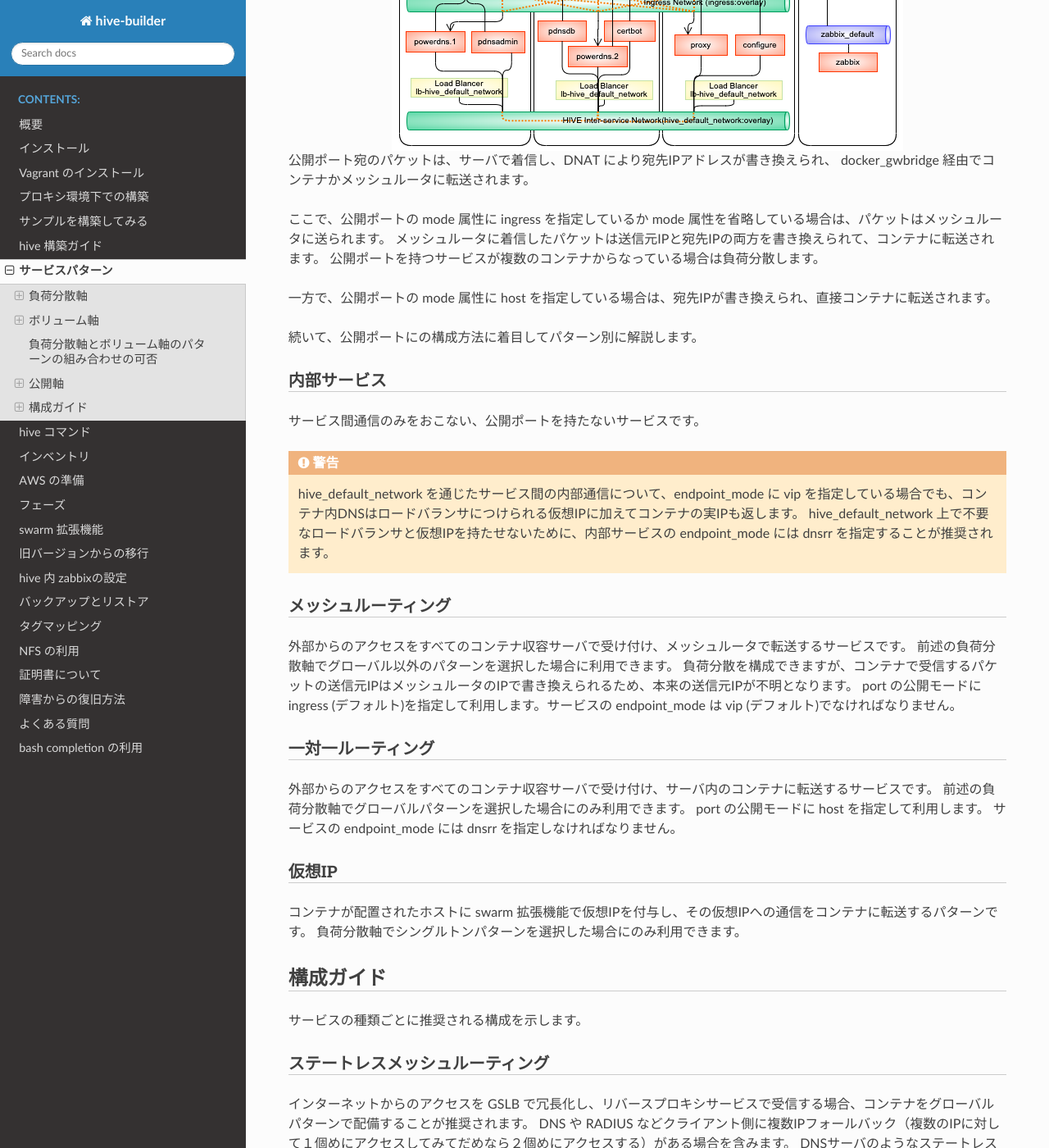
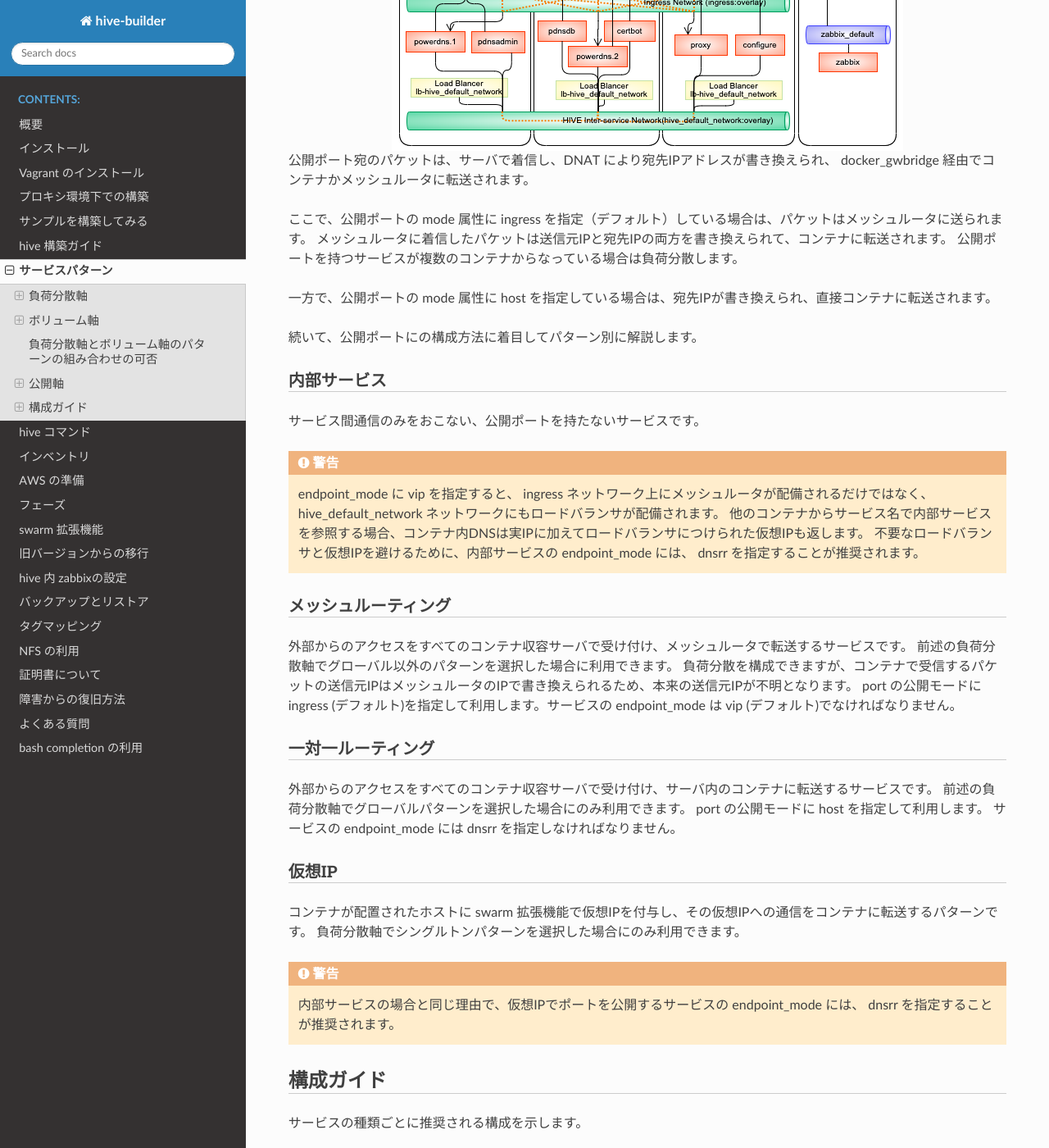
Before and after one commit to procube-open/hive-builder, a Sphinx documentation site: the page built from docs/servicepatterns.rst, in a window 1280 px wide and 1400 px high, scrolled down 2429 px. Shown: the whole window at 82% size. Built offline with Sphinx 7.4.7 and the Read the Docs theme 2.0.0, drawn with Linux system fonts in a browser that asks for light colours; some of the changed text lies outside the part shown.

Commit message:
improve servicepttern.rst

```diff
--- a/docs/servicepatterns.rst
+++ b/docs/servicepatterns.rst
@@ -91,7 +91,7 @@
 
 公開ポート宛のパケットは、サーバで着信し、DNAT により宛先IPアドレスが書き換えられ、 docker_gwbridge 経由でコンテナかメッシュルータに転送されます。
 
-ここで、公開ポートの mode 属性に ingress を指定しているか mode 属性を省略している場合は、パケットはメッシュルータに送られます。
+ここで、公開ポートの mode 属性に ingress を指定（デフォルト）している場合は、パケットはメッシュルータに送られます。
 メッシュルータに着信したパケットは送信元IPと宛先IPの両方を書き換えられて、コンテナに転送されます。
 公開ポートを持つサービスが複数のコンテナからなっている場合は負荷分散します。
 
@@ -105,8 +105,10 @@
 
 .. warning::
 
-    hive_default_network を通じたサービス間の内部通信について、endpoint_mode に vip を指定している場合でも、コンテナ内DNSはロードバランサにつけられる仮想IPに加えてコンテナの実IPも返します。
-    hive_default_network 上で不要なロードバランサと仮想IPを持たせないために、内部サービスの endpoint_mode には dnsrr を指定することが推奨されます。
+    endpoint_mode に vip を指定すると、 ingress ネットワーク上にメッシュルータが配備されるだけではなく、
+    hive_default_network ネットワークにもロードバランサが配備されます。
+    他のコンテナからサービス名で内部サービスを参照する場合、コンテナ内DNSは実IPに加えてロードバランサにつけられた仮想IPも返します。
+    不要なロードバランサと仮想IPを避けるために、内部サービスの endpoint_mode には、 dnsrr を指定することが推奨されます。
 
 メッシュルーティング
 ^^^^^^^^^^^^^^^^^^^^^^^^^^^^^^^^^^^^^^^^^^^
@@ -126,6 +128,10 @@ port の公開モードに host を指定して利用します。
 ^^^^^^^^^^^^^^^^^^^^^^^^^^^^^^^^^^^^^^^^^^^
 コンテナが配置されたホストに swarm 拡張機能で仮想IPを付与し、その仮想IPへの通信をコンテナに転送するパターンです。
 負荷分散軸でシングルトンパターンを選択した場合にのみ利用できます。
+
+.. warning::
+
+    内部サービスの場合と同じ理由で、仮想IPでポートを公開するサービスの endpoint_mode には、 dnsrr を指定することが推奨されます。
 
 構成ガイド
 ----------------------------------------
@@ -355,7 +361,7 @@ Web App の軸のパターンを以下のように選択します。
 
 - データベースをコンテナ内に持たないようにしてステートレスパターンを採用します
 - 受診時の送信元IPはクライアントのIPアドレスとなり、アクセスログに記録することが可能です
-- サーバ証明書はロードバランサで保持してさせロードバランサとの間は非暗号化通信とすることで、コンテナ内でのサーバ証明書の交換は不要となります
+- サーバ証明書はロードバランサに保持させロードバランサとの間は非暗号化通信とすることで、コンテナ内でのサーバ証明書の交換は不要となります
 - ロードバランサからの負荷分散でスティッキーセッションを使用することで、セッション情報などをコンテナごとのメモリ上に保持するようなアプリケーションにも適用できます
 
 以下に設定例を示します。
@@ -399,6 +405,7 @@ DB Server については、ステートレスメッシュルーティングの
 それぞれの軸のパターンを以下のように選択します。
 
 Load Balancer
+
 ================== ==================
 パターン軸           パターン
 ================== ==================
@@ -478,6 +485,7 @@ DB Server については、ステートレスメッシュルーティングの
 それぞれの軸のパターンを以下のように選択します。
 
 Load Balancer
+
 ================== ==================
 パターン軸           パターン
 ================== ==================
@@ -561,6 +569,7 @@ Web App
 Application の軸のパターンを以下のように選択します。
 
 Application
+
 ================== ==================
 パターン軸           パターン
 ================== ==================
```
